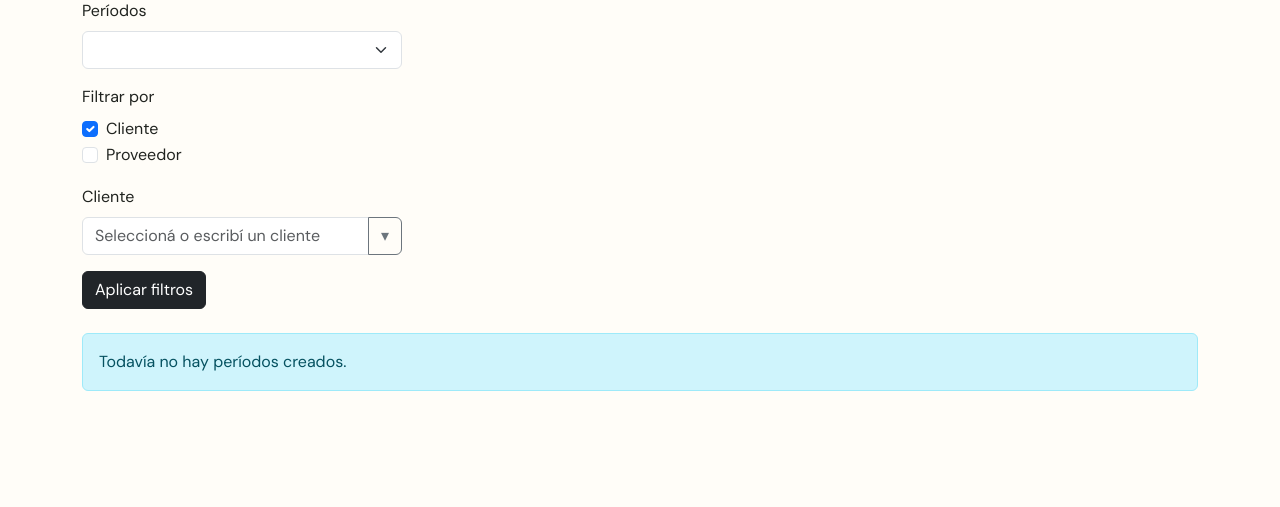
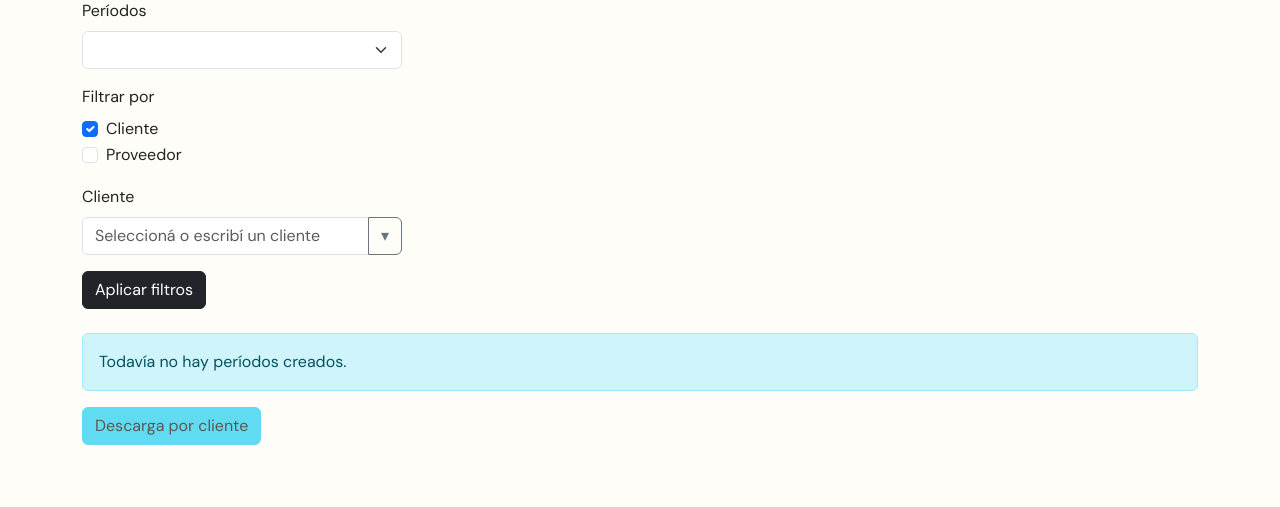
Before and after one commit to DamianRojas79/InduPedidos, a Django app: page /ver-pedidos/ in a window 1280 px wide. Shown: the part 227-734 px from the top of the page. Run offline with Django 5.2, Linux system fonts and the light colour scheme; the visitor is signed in with stand-in values (Sample User, id 1); data comes from the database, SQL or seed files in the repository; data that the repository does not hold is empty; parts of the project's set-up code (start-up, migrations or seed data) failed here and were passed over.

Commit message:
Se agrega boton de descarga por cliente, debajo de la planilla de pedidos

```diff
--- a/myapp/producto/templates/producto/ver_pedidos.html
+++ b/myapp/producto/templates/producto/ver_pedidos.html
@@ -57,9 +57,14 @@
 {% if not hay_periodos %}
 <p class="alert alert-info">Todavía no hay períodos creados.</p>
 {% endif %}
+{% if proveedor_elegido %}
+<h2 class="h5">Proveedor: {{ proveedor_elegido.nombre }}</h2>
+{% elif cliente_elegido %}
+<p id="estado-planilla" role="status" aria-live="polite"></p>
+<noscript><p class="alert alert-warning">Activá JavaScript para editar y guardar las celdas.</p></noscript>
+{% endif %}
 {% if form.filtro.value == 'proveedor' %}
 {% if proveedor_elegido %}
-<h2 class="h5">Proveedor: {{ proveedor_elegido.nombre }}</h2>
 {% include 'producto/planilla_proveedor.html' %}
 {% if not lineas %}
 <p>Este proveedor todavía no tiene pedidos en el período seleccionado.</p>
@@ -69,26 +74,27 @@
 {% endif %}
 {% elif cliente_elegido %}
 
-<!--
-<h2 class="h5">Cliente: {{ cliente_elegido.username }}</h2>
-<p class="h5">Pedido: {{ pedido_general.descripcion }} <span class="badge text-bg-secondary">{{ pedido_general.get_estado_display }}</span></p>
-<p>Editá directamente las celdas. Los cambios se guardan al salir de la celda o presionar Enter.</p>
--->
-
-<p id="estado-planilla" role="status" aria-live="polite"></p>
-<noscript><p class="alert alert-warning">Activá JavaScript para editar y guardar las celdas.</p></noscript>
 {% include 'producto/planilla_pedidos.html' %}
 {% if lineas %}
 <script src="{% static 'producto/js/mis_pedidos.js' %}?v=20261008" defer></script>
 {% else %}
 <p>Este cliente todavía no tiene pedidos en el período seleccionado.</p>
 {% endif %}
+{% elif hay_periodos and not form.errors %}
+<p>Seleccioná un cliente o ingresá su nombre de usuario para ver sus pedidos.</p>
+{% endif %}
+<div class="d-flex flex-wrap align-items-center gap-2 mt-3">
+{% if cliente_elegido %}
 <form id="agregar-pedido" method="post" action="{% url 'admin_agregar_pedido' pedido_general.pk cliente_elegido.pk %}">
     {% csrf_token %}
     <button class="btn btn-success" type="submit">Agregar nuevo pedido</button>
 </form>
-{% elif hay_periodos and not form.errors %}
-<p>Seleccioná un cliente o ingresá su nombre de usuario para ver sus pedidos.</p>
 {% endif %}
+    {% if periodo_descarga %}
+    <a class="btn btn-info" href="{% url 'descargar_pedidos_por_cliente' %}?periodo={{ periodo_descarga.pk }}">Descarga por cliente</a>
+    {% else %}
+    <button class="btn btn-info" type="button" disabled>Descarga por cliente</button>
+    {% endif %}
+</div>
 <script src="{% static 'producto/js/ver_pedidos.js' %}?v=20261011" defer></script>
 {% endblock %}
```
